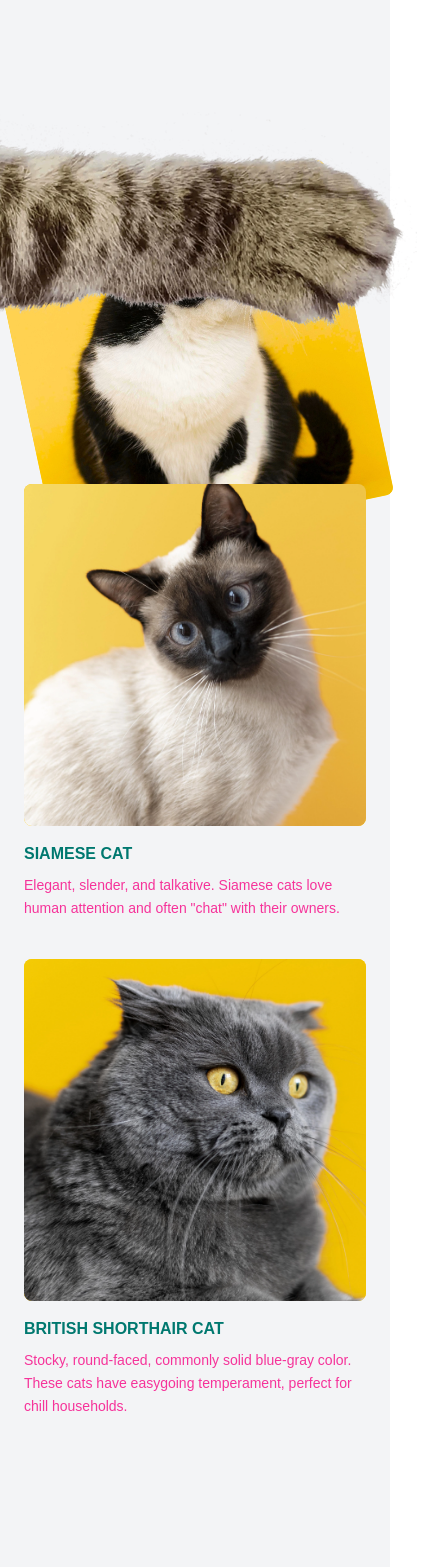
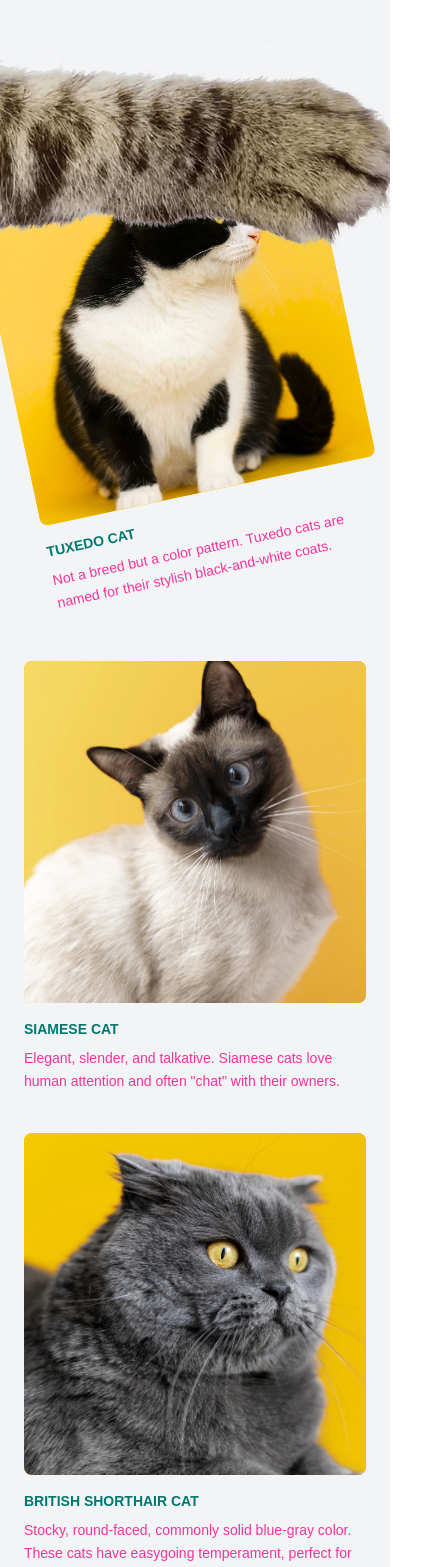
Before and after one commit to durianbeetroot/loving-cats-club, a Next.js app: page / in a window 390 px wide. Shown: the part 1040-2607 px from the top of the page, 424 px wide, since content can reach past the window. Built offline with nearby package versions, Linux system fonts and the light colour scheme.

Commit message:
Adjust for mobile

```diff
--- a/app/components/catbreeds.tsx
+++ b/app/components/catbreeds.tsx
@@ -1,9 +1,36 @@
 import Image from "next/image";
 
+const catBreeds = [
+  {
+    title: "TUXEDO CAT",
+    description:
+      "Not a breed but a color pattern. Tuxedo cats are named for their stylish black-and-white coats.",
+    image: "/tuxedo.webp",
+    alt: "Tuxedo Cat",
+    funky: true,
+  },
+  {
+    title: "SIAMESE CAT",
+    description:
+      'Elegant, slender, and talkative. Siamese cats love human attention and often "chat" with their owners.',
+    image: "/siamese.webp",
+    alt: "Siamese Cat",
+  },
+  {
+    title: "BRITISH SHORTHAIR CAT",
+    description:
+      "Stocky, round-faced, commonly solid blue-gray color. These cats have easygoing temperament, perfect for chill households.",
+    image: "/british-shorthair.webp",
+    alt: "British Shorthair Cat",
+  },
+];
 
 export default function CatBreeds() {
   return (
-    <section id="breeds" className="bg-gray-100 py-16 px-6">
+    <section
+      id="breeds"
+      className="bg-gray-100 py-16 px-6 overflow-x-hidden"
+    >
       <div className="max-w-7xl mx-auto">
 
         {/* Title */}
@@ -13,10 +40,10 @@ export default function CatBreeds() {
         </h2>
 
         {/* Content */}
-        <div className="relative grid grid-cols-1 md:grid-cols-3 gap-10 items-start pb-50">
+        <div className="relative grid grid-cols-1 md:grid-cols-3 gap-10 items-start md:pb-50 pb-10">
 
           {/* swiping cat paw */}
-            <div className="absolute top-0 -left-50 z-10 w-150 h-100">
+          <div className="absolute -top-20 -left-50 z-10 w-150 h-100">
             <Image
               src="/cat_hand.webp"
               alt="Cat Paw"
@@ -26,40 +53,25 @@ export default function CatBreeds() {
             />
           </div>
 
-          {/* Left funky image */}
-          <div className="w-full">
-            <div className="transform -rotate-12 translate-x-1 translate-y-40">
+          {catBreeds.map((cat, index) => (
+            <div
+              key={index}
+              className="w-full max-w-md md:max-w-none mx-auto"
+            >
 
-            <div className="bg-yellow-400 rounded-lg overflow-hidden">
-                <div className="relative aspect-4/4 w-full">
-                <Image
-                  src="/tuxedo.webp"
-                  alt="Tuxedo Cat"
-                  fill
-                  className="object-cover"
-                  sizes="(max-width: 768px) 100vw, 33vw"
-                />
-              </div>
-            </div>
+              <div
+                className={
+                  cat.funky
+                    ? "transform -rotate-12 translate-x-1 md:translate-y-40 translate-y-30 pb-40 md:pb-0"
+                    : ""
+                }
+              >
 
-            <div className="mt-3 text-sm text-pink-500">
-                <h4 className="font-semibold text-teal-700">TUXEDO CAT</h4>
-                <p>
-                Not a breed but a color pattern. Tuxedo cats are named
-                for their stylish black-and-white coats.
-                </p>
-            </div>
-
-            </div>
-        </div>
-
-                {/* Siamese */}
-                <div>
                 <div className="bg-yellow-400 rounded-lg overflow-hidden mb-4">
                   <div className="relative aspect-4/4 w-full">
                     <Image
-                        src="/siamese.webp"
-                        alt="Siamese Cat"
+                      src={cat.image}
+                      alt={cat.alt}
                       fill
                       sizes="(max-width: 768px) 100vw, 33vw"
                       className="object-cover"
@@ -67,37 +79,20 @@ export default function CatBreeds() {
                   </div>
                 </div>
 
-            <h3 className="text-teal-700 font-semibold mb-2">
-              SIAMESE CAT
+                <div className="text-sm text-pink-500">
+                  <h3 className="font-semibold text-teal-700 mb-2">
+                    {cat.title}
                   </h3>
-            <p className="text-pink-500 text-sm leading-relaxed">
-              Elegant, slender, and talkative. Siamese cats love human attention
-              and often &quot;chat&quot; with their owners.
+
+                  <p className="leading-relaxed">
+                    {cat.description}
                   </p>
                 </div>
 
-          {/* British Shorthair */}
-          <div>
-            <div className="bg-yellow-400 rounded-lg overflow-hidden mb-4">
-              <div className="relative aspect-4/4 w-full">
-              <Image
-                src="/british-shorthair.webp" // replace
-                alt="British Shorthair Cat"
-                fill
-                sizes="(max-width: 768px) 100vw, 33vw"
-                className="object-cover"
-              />
-              </div>
               </div>
 
-            <h3 className="text-teal-700 font-semibold mb-2">
-              BRITISH SHORTHAIR CAT
-            </h3>
-            <p className="text-pink-500 text-sm leading-relaxed">
-              Stocky, round-faced, commonly solid blue-gray color. These cats
-              have easygoing temperament, perfect for chill households.
-            </p>
             </div>
+          ))}
 
         </div>
       </div>
```
Lines whose indentation alone changed are shown as unchanged.
